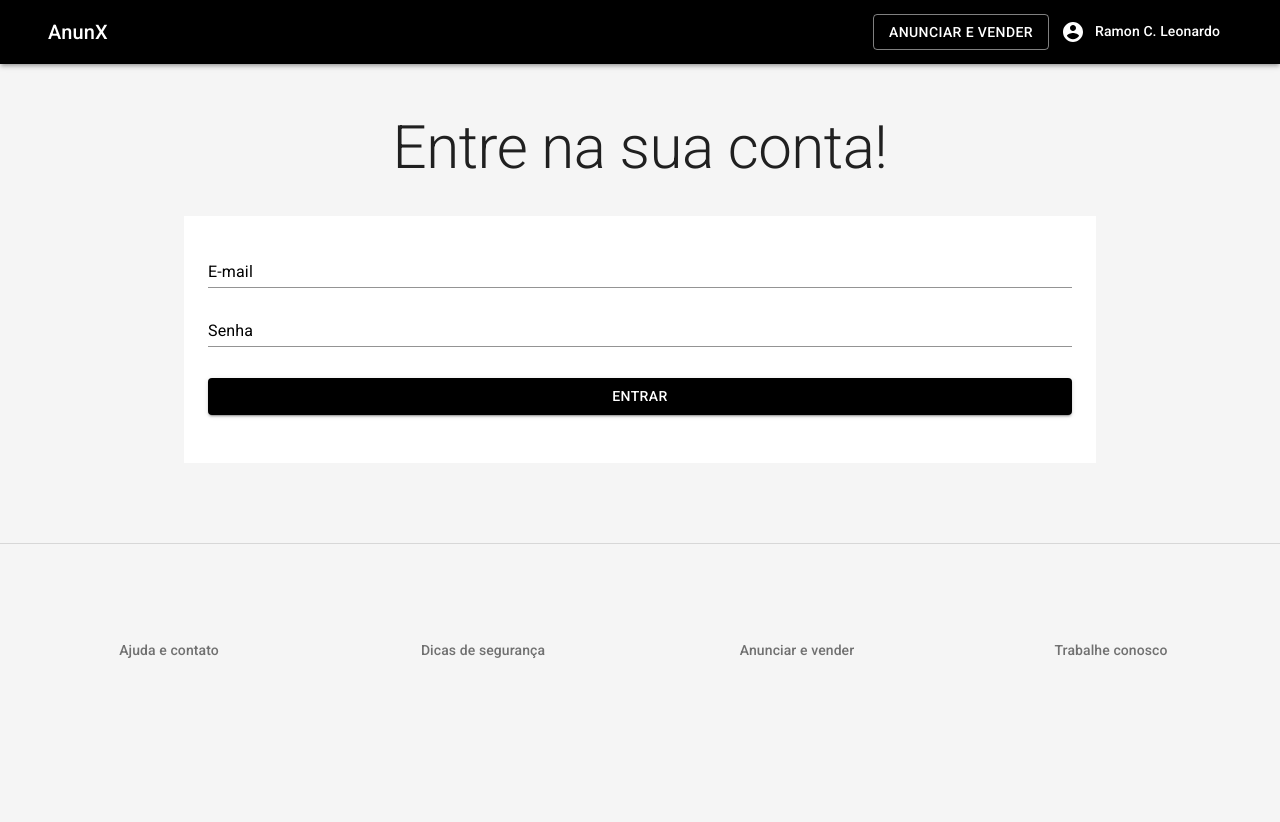
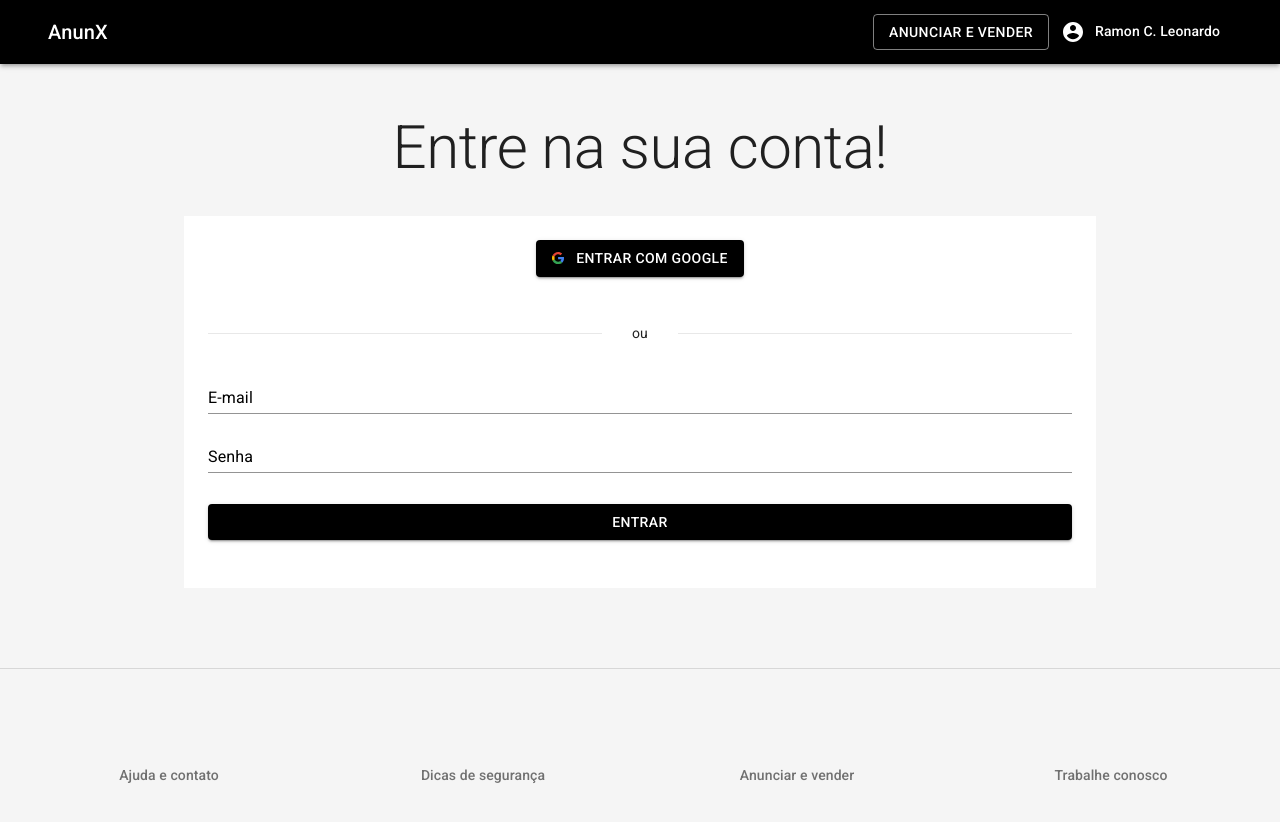
Before and after one commit to Rleopioneer/anunx, a Next.js app: page /auth/signin in a window 1280 px wide. Shown: the top 822 px of the page. Before the commit the page ends 800 px from the top, so only its background shows below. Built offline with nearby package versions, Linux system fonts and the light colour scheme; no server answers.

Commit message:
feature login com Google***

```diff
--- a/package.json
+++ b/package.json
@@ -13,6 +13,7 @@
     "@material-ui/lab": "^4.0.0-alpha.61",
     "axios": "^1.3.2",
     "bcrypt": "^5.1.0",
+    "eslint": "^8.34.0",
     "formik": "^2.2.9",
     "mongoose": "^6.9.0",
     "next": "13.1.4",
@@ -23,5 +24,8 @@
     "react-dropzone": "11.3.4",
     "react-material-ui-carousel": "v2",
     "yup": "^0.32.11"
+  },
+  "optionalDependencies": {
+    "mongodb": "^5.0.1"
   }
 }
--- a/pages/api/auth/[...nextauth].js
+++ b/pages/api/auth/[...nextauth].js
@@ -5,6 +5,12 @@
 export default NextAuth({
 
   providers: [
+
+    Providers.Google({
+      clientId: process.env.GOOGLE_CLIENT_ID,
+      clientSecret: process.env.GOOGLE_CLIENT_SECRET,
+    }),
+
     Providers.Credentials({
       name: 'Credentials',
       async authorize(credentials) {
--- a/pages/auth/signin/index.js
+++ b/pages/auth/signin/index.js
@@ -1,4 +1,5 @@
 import { Formik } from 'formik'
+import Image from 'next/image'
 
 import axios from 'axios'
 import { useRouter } from 'next/router'
@@ -41,6 +42,12 @@
     })
    }
 
+   const handleGoogleLogin = () => {
+    signIn('google', {
+      callbackUrl: 'http://localhost:3000/user/dashboard'
+    })
+   }
+
   return (
     <TemplateDefault>
 
@@ -49,6 +56,28 @@
             Entre na sua conta!
         </Typography>
       </Container>
+
+      <Container maxWidth='md' className={classes.boxContainer}>
+        <Box className={classes.box}>
+          <Box display='flex' justifyContent='center'>
+            <Button
+              variant='contained'
+              color='primary'
+              onClick={handleGoogleLogin}
+              startIcon={
+                <Image
+                  src='/images/logo_google.svg'
+                  width={20}
+                  height={20}
+                  alt='Login do Google'
+                />
+              }
+            >Entrar com Google</Button>
+          </Box>
+
+          <Box className={classes.orSeparator}>
+            <span>ou</span>
+          </Box>
 
           <Formik
             initialValues={initialValues}
@@ -76,8 +105,6 @@
                         : null
                     }
 
-                <Container maxWidth='md' className={classes.boxContainer}>
-                  <Box className={classes.box}>
 
                         <FormControl fullWidth error={errors.email && touched.email} className={classes.formControl}>
                           <InputLabel className={classes.inputLabel}>E-mail</InputLabel>
@@ -125,12 +152,8 @@
                                 </Button>
                               )
                           }
-                    </Box>
 
                         </Box>
-
-                </Container>
-
                   </form>
                 )
 
@@ -139,6 +162,8 @@
             }
 
           </Formik>
+        </Box>
+      </Container>
 
     </TemplateDefault>
   )
--- a/pages/auth/signin/styles.js
+++ b/pages/auth/signin/styles.js
@@ -34,6 +34,21 @@
 
   errorMessage: {
     margin: '20px 0'
+  },
+
+  orSeparator: {
+    display: 'flex',
+    justifyContent: 'center',
+    alignItems: 'center',
+    backgroundColor: '#e8e8e8',
+    width: '100%',
+    height: 1,
+    margin: theme.spacing(7, 0, 4),
+
+    '& span': {
+      backgroundColor: 'white',
+      padding: '0 30px'
+    }
   }
 
 }))
```
Also changed, not shown: public/images/logo_google.svg (added), 1 other file (tests, documents, lock files or other folders). Lines whose indentation alone changed are shown as unchanged.
